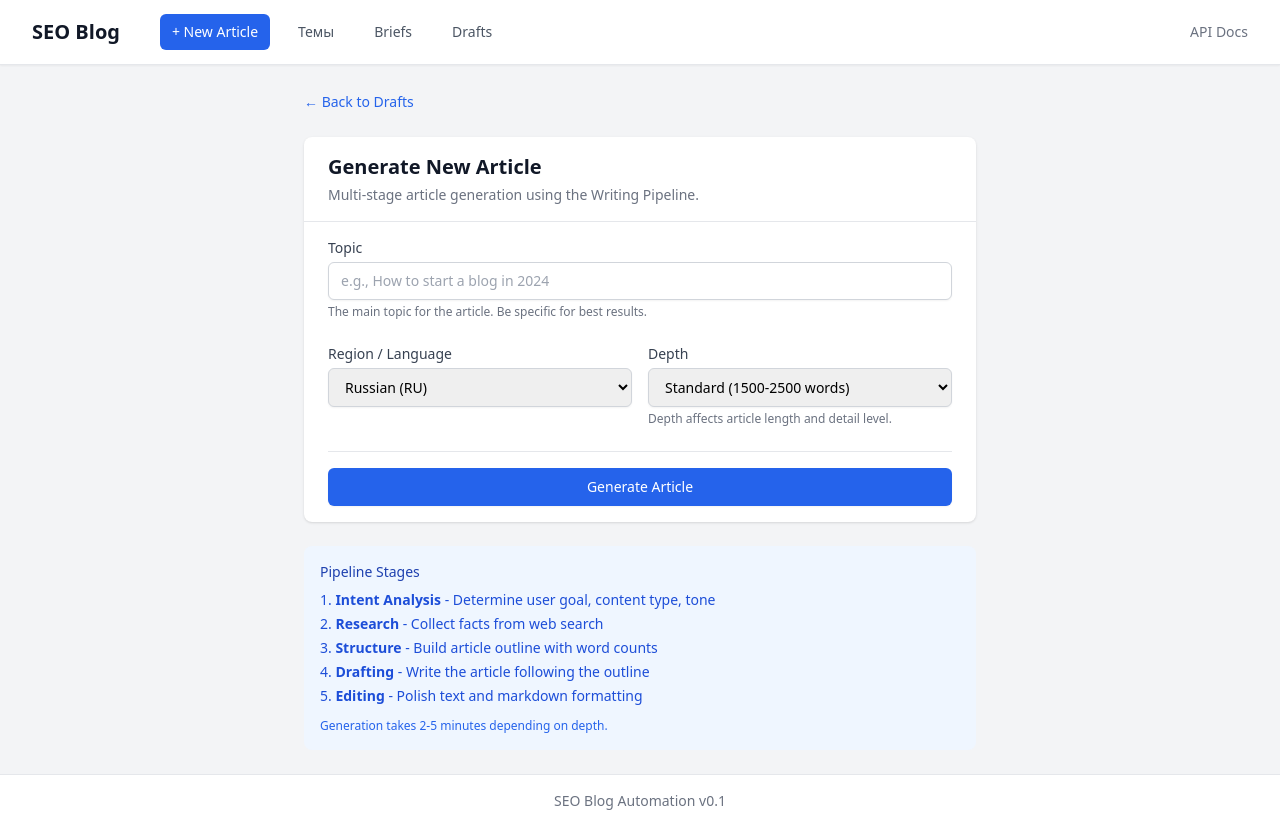
After one commit to slvfmts/seo-blog, a FastAPI app: template src/templates/pipeline/new.html in a window 1280 px wide. The commit adds this page. Run offline with FastAPI, Linux system fonts and the light colour scheme; the template is opened without the code that fills it, so the values that code supplies are empty; some libraries are stand-ins or nearby versions.

Commit message:
Integrate Writing Pipeline with UI
- Add pipeline fields to Draft model (status, stages, error, output_dir)
- Create /ui/pipeline/new form for starting new article generation
- Add background task runner for pipeline execution
- Update drafts/detail.html to show pipeline progress with stage indicators
- Add "+ New Article" button to navigation
- Show pipeline errors in draft detail view

Co-Authored-By: Claude Opus 4.5 <noreply@anthropic.com>

```diff
--- a/src/templates/base.html
+++ b/src/templates/base.html
@@ -22,6 +22,9 @@
                         SEO Blog
                     </a>
                     <div class="ml-10 flex items-baseline space-x-4">
+                        <a href="/ui/pipeline/new" class="bg-blue-600 hover:bg-blue-700 text-white px-3 py-2 rounded-md text-sm font-medium">
+                            + New Article
+                        </a>
                         <a href="/ui/topics" class="text-gray-600 hover:text-gray-900 px-3 py-2 rounded-md text-sm font-medium">
                             Темы
                         </a>
--- /dev/null
+++ b/src/templates/pipeline/new.html
@@ -0,0 +1,130 @@
+{% extends "base.html" %}
+
+{% block title %}New Article - SEO Blog{% endblock %}
+
+{% block content %}
+<div class="max-w-2xl mx-auto">
+    <div class="mb-6">
+        <a href="/ui/drafts" class="text-blue-600 hover:text-blue-800 text-sm">&larr; Back to Drafts</a>
+    </div>
+
+    <div class="bg-white shadow rounded-lg">
+        <div class="px-6 py-4 border-b border-gray-200">
+            <h1 class="text-xl font-semibold text-gray-900">Generate New Article</h1>
+            <p class="mt-1 text-sm text-gray-500">
+                Multi-stage article generation using the Writing Pipeline.
+            </p>
+        </div>
+
+        {% if error %}
+        <div class="px-6 py-4 bg-red-50 border-b border-red-200">
+            <div class="flex">
+                <div class="flex-shrink-0">
+                    <svg class="h-5 w-5 text-red-400" viewBox="0 0 20 20" fill="currentColor">
+                        <path fill-rule="evenodd" d="M10 18a8 8 0 100-16 8 8 0 000 16zM8.707 7.293a1 1 0 00-1.414 1.414L8.586 10l-1.293 1.293a1 1 0 101.414 1.414L10 11.414l1.293 1.293a1 1 0 001.414-1.414L11.414 10l1.293-1.293a1 1 0 00-1.414-1.414L10 8.586 8.707 7.293z" clip-rule="evenodd" />
+                    </svg>
+                </div>
+                <div class="ml-3">
+                    <p class="text-sm text-red-700">{{ error }}</p>
+                </div>
+            </div>
+        </div>
+        {% endif %}
+
+        <form method="POST" action="/ui/pipeline/new" class="px-6 py-4 space-y-6" id="pipeline-form">
+            <div>
+                <label for="topic" class="block text-sm font-medium text-gray-700">
+                    Topic
+                </label>
+                <input
+                    type="text"
+                    name="topic"
+                    id="topic"
+                    value="{{ topic or '' }}"
+                    required
+                    placeholder="e.g., How to start a blog in 2024"
+                    class="mt-1 block w-full border border-gray-300 rounded-md shadow-sm py-2 px-3 focus:outline-none focus:ring-blue-500 focus:border-blue-500 sm:text-sm"
+                >
+                <p class="mt-1 text-xs text-gray-500">
+                    The main topic for the article. Be specific for best results.
+                </p>
+            </div>
+
+            <div class="grid grid-cols-2 gap-4">
+                <div>
+                    <label for="region" class="block text-sm font-medium text-gray-700">
+                        Region / Language
+                    </label>
+                    <select
+                        name="region"
+                        id="region"
+                        class="mt-1 block w-full border border-gray-300 rounded-md shadow-sm py-2 px-3 focus:outline-none focus:ring-blue-500 focus:border-blue-500 sm:text-sm"
+                    >
+                        <option value="ru" {% if region == 'ru' %}selected{% endif %}>Russian (RU)</option>
+                        <option value="en" {% if region == 'en' %}selected{% endif %}>English (EN)</option>
+                    </select>
+                </div>
+
+                <div>
+                    <label for="depth" class="block text-sm font-medium text-gray-700">
+                        Depth
+                    </label>
+                    <select
+                        name="depth"
+                        id="depth"
+                        class="mt-1 block w-full border border-gray-300 rounded-md shadow-sm py-2 px-3 focus:outline-none focus:ring-blue-500 focus:border-blue-500 sm:text-sm"
+                    >
+                        <option value="standard" {% if depth == 'standard' %}selected{% endif %}>Standard (1500-2500 words)</option>
+                        <option value="overview" {% if depth == 'overview' %}selected{% endif %}>Overview (500-1000 words)</option>
+                        <option value="deep-dive" {% if depth == 'deep-dive' %}selected{% endif %}>Deep Dive (3000-5000 words)</option>
+                    </select>
+                    <p class="mt-1 text-xs text-gray-500">
+                        Depth affects article length and detail level.
+                    </p>
+                </div>
+            </div>
+
+            <div class="pt-4 border-t border-gray-200">
+                <button
+                    type="submit"
+                    id="submit-btn"
+                    class="w-full flex justify-center py-2 px-4 border border-transparent rounded-md shadow-sm text-sm font-medium text-white bg-blue-600 hover:bg-blue-700 focus:outline-none focus:ring-2 focus:ring-offset-2 focus:ring-blue-500 disabled:opacity-50 disabled:cursor-not-allowed"
+                >
+                    <span id="btn-text">Generate Article</span>
+                    <span id="btn-loading" class="hidden">
+                        <svg class="animate-spin -ml-1 mr-3 h-5 w-5 text-white inline" xmlns="http://www.w3.org/2000/svg" fill="none" viewBox="0 0 24 24">
+                            <circle class="opacity-25" cx="12" cy="12" r="10" stroke="currentColor" stroke-width="4"></circle>
+                            <path class="opacity-75" fill="currentColor" d="M4 12a8 8 0 018-8V0C5.373 0 0 5.373 0 12h4zm2 5.291A7.962 7.962 0 014 12H0c0 3.042 1.135 5.824 3 7.938l3-2.647z"></path>
+                        </svg>
+                        Starting pipeline...
+                    </span>
+                </button>
+            </div>
+        </form>
+    </div>
+
+    <div class="mt-6 bg-blue-50 rounded-lg p-4">
+        <h3 class="text-sm font-medium text-blue-800">Pipeline Stages</h3>
+        <ol class="mt-2 text-sm text-blue-700 list-decimal list-inside space-y-1">
+            <li><strong>Intent Analysis</strong> - Determine user goal, content type, tone</li>
+            <li><strong>Research</strong> - Collect facts from web search</li>
+            <li><strong>Structure</strong> - Build article outline with word counts</li>
+            <li><strong>Drafting</strong> - Write the article following the outline</li>
+            <li><strong>Editing</strong> - Polish text and markdown formatting</li>
+        </ol>
+        <p class="mt-3 text-xs text-blue-600">
+            Generation takes 2-5 minutes depending on depth.
+        </p>
+    </div>
+</div>
+{% endblock %}
+
+{% block scripts %}
+<script>
+    document.getElementById('pipeline-form').addEventListener('submit', function() {
+        document.getElementById('submit-btn').disabled = true;
+        document.getElementById('btn-text').classList.add('hidden');
+        document.getElementById('btn-loading').classList.remove('hidden');
+    });
+</script>
+{% endblock %}
```
Also changed, not shown: src/api/routes/ui.py (+180 -2 lines), src/db/models.py (+9 -0 lines), src/templates/drafts/detail.html (+75 -7 lines).
